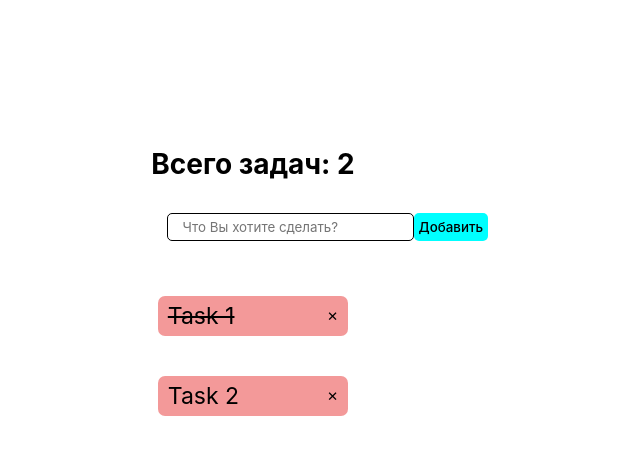
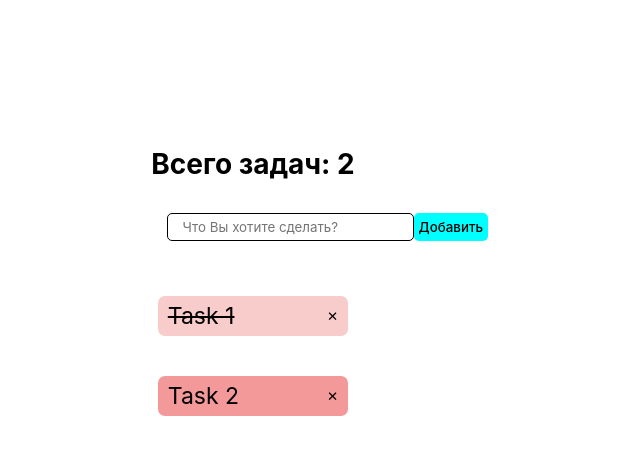
Before and after one commit to Lonerr7/React-todo-list, a React (Create React App) app: page / in a window 1280 px wide. Shown: the top 454 px of the page, without its empty margins (387-1027 px from the left). Built offline with nearby package versions, Linux system fonts and the light colour scheme.

Commit message:
3. Made style changing to isCompleted prop.

```diff
--- a/src/components/Tasks/Task/Task.js
+++ b/src/components/Tasks/Task/Task.js
@@ -3,7 +3,7 @@ import s from './Task.module.scss';
 const Task = (props) => {
   return (
     <div className={s.task__box}>
-      <div className={s.task}>
+      <div className={props.isCompleted ? s.task__completed : s.task}>
         {props.isCompleted ? (
           <p
             className={s.task__info_crossed}
--- a/src/components/Tasks/Task/Task.module.scss
+++ b/src/components/Tasks/Task/Task.module.scss
@@ -1,3 +1,12 @@
+%task_style {
+  display: flex;
+  justify-content: space-between;
+  align-items: center;
+  background-color: rgba($color: lightcoral, $alpha: 0.8);
+  padding: 5px 10px;
+  border-radius: 7px;
+}
+
 %task__info_style {
   font-size: 23px;
   max-width: 70%;
@@ -15,12 +24,7 @@
 }
 
 .task {
-  display: flex;
-  justify-content: space-between;
-  align-items: center;
-  background-color: rgba($color: lightcoral, $alpha: 0.8);
-  padding: 5px 10px;
-  border-radius: 7px;
+  @extend %task_style;
 
   &__btn {
     display: block;
@@ -37,3 +41,8 @@
     @extend %task__info_style;
   }
 }
+
+.task__completed {
+  @extend %task_style;
+  background-color: rgba($color: lightcoral, $alpha: 0.4);
+}
```
